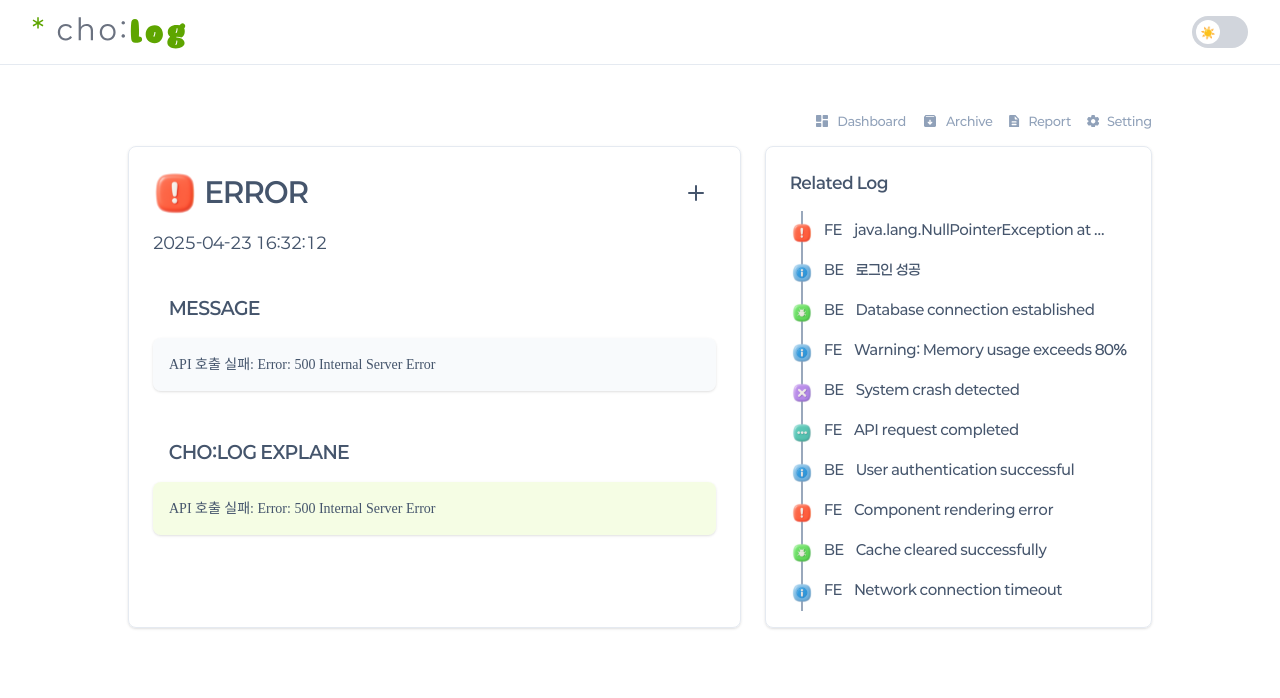
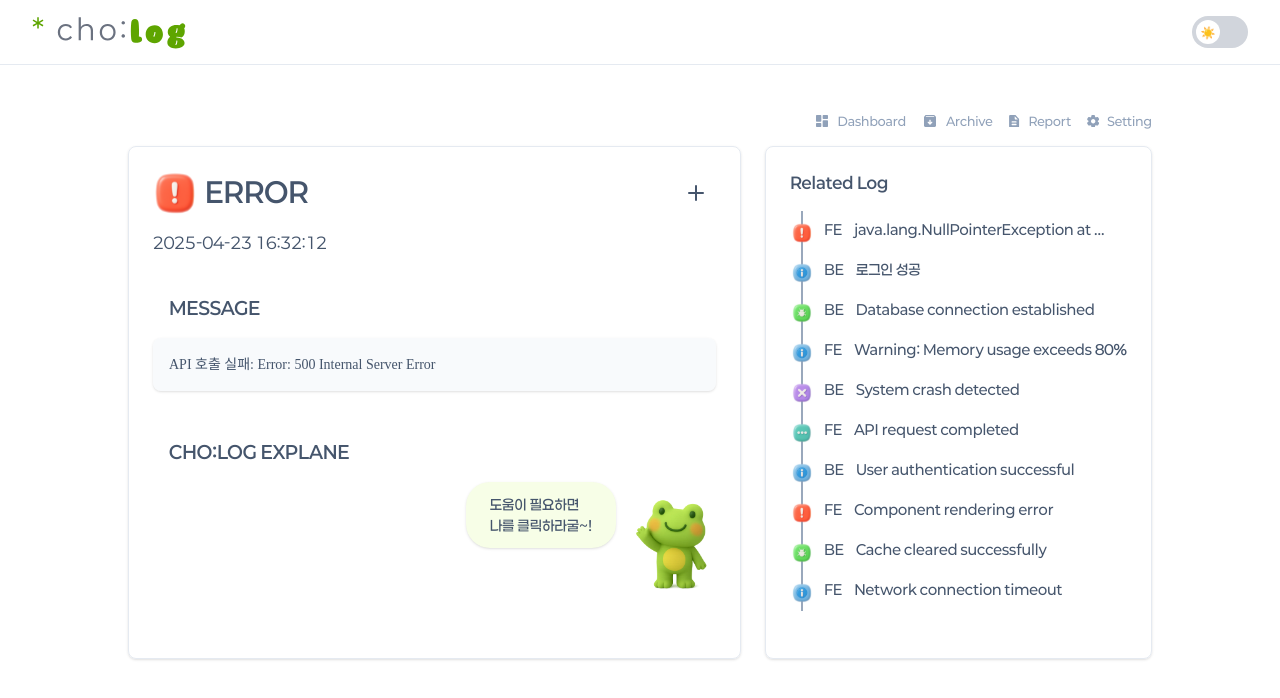
Before and after one commit to SIM-GYUBIN/CHOLOG, a React (Vite) app in the folder frontend/cholog/: page /log/1 in a window 1280 px wide. Shown: the top 698 px of the page. Built offline with nearby package versions, Linux system fonts and the light colour scheme.

Commit message:
feat:LLM 설명 개구리 UI 완성 S12P31B207-130

```diff
--- a/frontend/cholog/src/pages/LogPage.tsx
+++ b/frontend/cholog/src/pages/LogPage.tsx
@@ -5,6 +5,7 @@ import ArchiveModal from "../components/ArchiveModal";
 import ProjectNavBar from "../components/projectNavbar";
 import { useDispatch, useSelector } from "react-redux";
 import { fetchLogDetail } from "@/store/slices/logSlice";
+import frogimg from "@/assets/frog.png";
 
 interface RelatedLog {
   type: "BE" | "FE";
@@ -161,6 +162,19 @@ const LogPage = () => {
     // 필요한 후속 처리
   };
 
+  const [isExplanationLoading, setIsExplanationLoading] = useState(false);
+  const [showExplanation, setShowExplanation] = useState(false);
+
+  const handleExplanationClick = () => {
+    setIsExplanationLoading(true);
+    setShowExplanation(false);
+
+    setTimeout(() => {
+      setIsExplanationLoading(false);
+      setShowExplanation(true);
+    }, 1000);
+  };
+
   return (
     <div className="w-full lg:w-[80vw] mx-auto">
       <ProjectNavBar />
@@ -213,13 +227,34 @@ const LogPage = () => {
             </div>
           </div>
 
-          {/* 초록 LLM 섹션 */}
           <div className="mb-8">
             <div className="text-left p-4 text-[18px] font-[paperlogy6]">
               CHO:LOG EXPLANE
             </div>
-            <div className="text-left bg-lime-100/50 p-4 rounded-lg text-[14px] font-[consolaNormal] shadow-sm">
-              {logData.message}
+            <div
+            className="cursor-pointer"
+              onClick={handleExplanationClick}
+            >
+              {isExplanationLoading ? (
+                <div className="flex gap-5 h-full px-6 py-3 text-[14px] shadow-sm hover:bg-lime-200/50 transition-all bg-[#F7FEE7] rounded-xl">
+                  <div className="animate-spin rounded-full h-6 w-6 border-b-5 border-lime-600"></div>
+                  <span>분석중...</span>
+                </div>
+              ) : showExplanation ? (
+                <div className="text-[14px] text-left font-[consolaNormal] px-6 py-3 shadow-sm hover:bg-lime-200/50 transition-all bg-[#F7FEE7] rounded-lg">
+                {logData.message}
+                </div>
+              ) : (
+                <div className="flex justify-end gap-5">
+                  <div className="h-full text-left px-6 py-3 text-[14px] shadow-sm hover:bg-lime-200/50 transition-all bg-[#F7FEE7] rounded-3xl">
+                    <div>도움이 필요하면</div>
+                    <div>나를 클릭하라굴~!</div>
+                  </div>
+                  <div className="w-20">
+                      <img src={frogimg} alt="개구리" />
+                    </div>
+                </div>
+              )}
             </div>
           </div>
         </div>
```
Also changed, not shown: frontend/cholog/src/assets/frog.png (added), frontend/cholog/src/types/images.d.ts (added), 1 other file (tests, documents, lock files or other folders).
